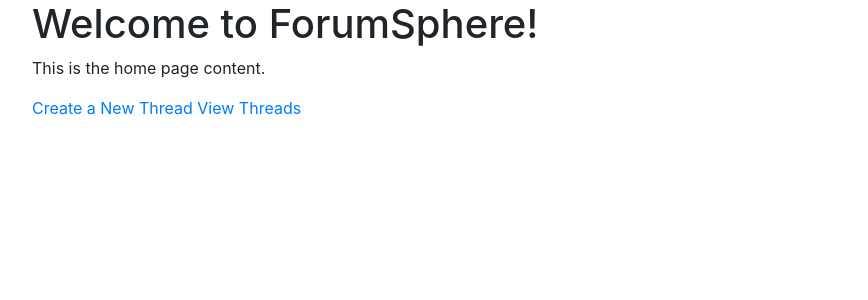
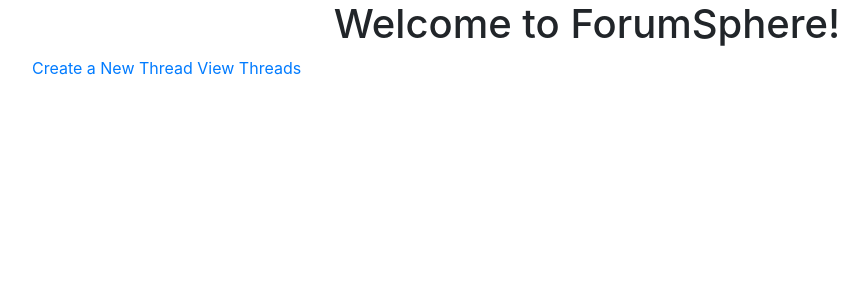
Before and after one commit to Guqo/forum, a Flask app: page / in a window 1280 px wide. Shown: the part 56-356 px from the top of the page, without its empty margins (53-921 px from the left). Run offline with Flask 2, Linux system fonts and the light colour scheme; some libraries are stand-ins or nearby versions.

Commit message:
Index Update

```diff
--- a/ForumSphere/app/templates/appbuilder/index.html
+++ b/ForumSphere/app/templates/appbuilder/index.html
@@ -1,5 +1,6 @@
 {% extends "mybase.html" %} {% block title %}Home - ForumSphere{% endblock %} {% block content %}
-<h1>Welcome to ForumSphere!</h1>
-<p>This is the home page content.</p>
+
+<h1 class="text-center">Welcome to ForumSphere!</h1>
+
 <a href="{{ url_for('create_thread') }}">Create a New Thread</a>
 <a href="{{ url_for('view_threads') }}">View Threads</a> {% endblock %}
```
Also changed, not shown: ForumSphere/app/templates/footer.html (added).
